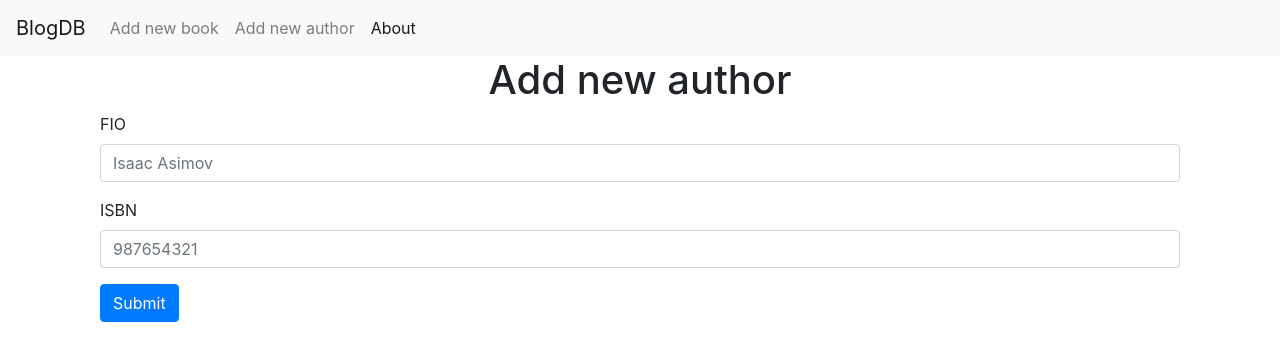
After one commit to fibboo/books_db_flask, a Flask app: page /add-author in a window 1280 px wide. The commit adds this page. Shown: the top 361 px of the page. Run offline with Flask 2, Linux system fonts and the light colour scheme; some libraries are stand-ins or nearby versions.

Commit message:
Maker author form and add related field to book form

```diff
--- a/books_db/froms.py
+++ b/books_db/froms.py
@@ -1,5 +1,6 @@
 from flask_wtf import FlaskForm
 from wtforms import fields, validators
+from wtforms_sqlalchemy.fields import QuerySelectField
 
 from .models import Author
 
@@ -12,4 +13,10 @@ class BookForm(FlaskForm):
         'Number of pages', [validators.input_required()]
     )
     review = fields.TextAreaField('Review', [validators.input_required()])
-    # author = QuerySelectField(query_factory=lambda: Author.query.all())
+    author = QuerySelectField(query_factory=lambda: Author.query.all())
+
+
+class AuthorForm(FlaskForm):
+    isbn = fields.IntegerField('ISBN', [validators.input_required()])
+    fio = fields.StringField('FIO', [validators.input_required(),
+                                     validators.Length(max=80)])
--- a/books_db/models.py
+++ b/books_db/models.py
@@ -37,9 +37,9 @@ class Book(db.Model):
     title = db.Column(db.String(120), nullable=False)
     number_of_pages = db.Column(db.Integer, nullable=False)
     review = db.Column(db.Text(), nullable=False)
-    # author_id = db.Column(
-    #     db.Integer, db.ForeignKey('author.id'), nullable=False)
-    # author = db.relationship('Author', backref=db.backref('books', lazy=True))
+    author_id = db.Column(
+        db.Integer, db.ForeignKey('author.id'), nullable=False)
+    author = db.relationship('Author', backref=db.backref('books', lazy=True))
 
     def __repr__(self):
         return '<Book %r>' % self.title
--- /dev/null
+++ b/books_db/templates/add_author.html
@@ -0,0 +1,18 @@
+{% extends 'base.html' %}
+
+{% block content %}
+    <h1 class="text-center">{% block fio %} Add new author {% endblock %}</h1>
+
+    <form method="post">
+        {{ form.csrf_token }}
+        <div class="form-group">
+            {{ form.fio.label}}
+            {{ form.fio(class='form-control', placeholder='Isaac Asimov') }}</div>
+        <div class="form-group">
+            {{ form.isbn.label}}
+            {{ form.isbn(class='form-control', placeholder='987654321') }}</div>
+        <div class="form-group">
+            <button type="submit" class="btn btn-primary">Submit</button>
+        </div>
+    </form>
+{% endblock %}
--- a/books_db/templates/base.html
+++ b/books_db/templates/base.html
@@ -22,6 +22,9 @@
         <ul class="navbar-nav">
             <li class="navbar-nav">
                 <a class="nav-link" href="{{ url_for('.add_book') }}">Add new book</a>
+            </li>
+            <li class="navbar-nav">
+                <a class="nav-link" href="{{ url_for('.add_author', return='.index') }}">Add new author</a>
             </li>
             <li class="nav-item active">
                 <a class="nav-link" href="#">About</a>
--- a/books_db/views.py
+++ b/books_db/views.py
@@ -1,6 +1,6 @@
 from flask import render_template, request, url_for, flash, redirect, Blueprint
 
-from .froms import BookForm
+from .froms import *
 from .models import *
 
 books_db = Blueprint('book_db', __name__)
@@ -9,13 +9,20 @@ books_db = Blueprint('book_db', __name__)
 @books_db.route('/')
 def index():
     books = Book.query.all()
-    return render_template('index.html', books=books)
+    authors = Author.query.all()
+    return render_template('index.html', books=books, authors=authors)
 
 
-@books_db.route('/<int:book_id>')
+@books_db.route('/books/<int:book_id>')
 def book_page(book_id):
     book = Book.query.get_or_404(book_id)
     return render_template('book.html', book=book)
+
+
+@books_db.route('/authors/<int:author_id>')
+def author_page(author_id):
+    author = Author.query.get_or_404(author_id)
+    return render_template('author.html', author=author)
 
 
 @books_db.route('/add-book', methods=('GET', 'POST'))
@@ -34,7 +41,27 @@ def add_book():
     return render_template('add_book.html', form=form)
 
 
-@books_db.route('/<int:book_id>/edit', methods=('GET', 'POST'))
+@books_db.route('/add-author', methods=('GET', 'POST'))
+def add_author():
+    form = AuthorForm()
+    if request.method == 'POST':
+        flash(form.errors)
+        if 'book_id' in request.values:
+            book_id = request.values['book_id']
+        else:
+            book_id = None
+        if form.validate_on_submit():
+            author = Author()
+            form.populate_obj(author)
+            db.session.add(author)
+            db.session.commit()
+            flash('Author added')
+            return redirect(url_for(request.values['return'], book_id=book_id))
+
+    return render_template('add_author.html', form=form)
+
+
+@books_db.route('/books/<int:book_id>/edit', methods=('GET', 'POST'))
 def edit_book(book_id):
     book = Book.query.get_or_404(book_id)
     form = BookForm(obj=book)
@@ -50,6 +77,22 @@ def edit_book(book_id):
     return render_template('edit_book.html', book=book, form=form)
 
 
+@books_db.route('/authors/<int:author_id>/edit', methods=('GET', 'POST'))
+def edit_author(author_id):
+    author = Author.query.get_or_404(author_id)
+    form = AuthorForm(obj=author)
+
+    if request.method == 'POST':
+        if form.validate_on_submit():
+            form.populate_obj(author)
+            db.session.add(author)
+            db.session.commit()
+            flash('Author edited')
+            return redirect(url_for('.book_page', author_id=author_id))
+
+    return render_template('edit_author.html', author=author, form=form)
+
+
 @books_db.route('/<int:book_id>/delete', methods=('POST',))
 def delete(book_id):
     book = Book.query.get_or_404(book_id)
--- a/requirements.txt
+++ b/requirements.txt
@@ -2,3 +2,4 @@ Flask==2.0.2
 Flask-SQLAlchemy==2.5.1
 Flask-Migrate==3.1.0
 Flask-WTF==1.0.0
+WTForms-SQLAlchemy==0.3
```
Also changed, not shown: books_db/templates/add_book.html (+10 -4 lines), books_db/templates/author.html (added, +19 -0 lines), books_db/templates/book.html (+5 -5 lines), books_db/templates/edit_author.html (added, +21 -0 lines), books_db/templates/edit_book.html (+13 -6 lines), books_db/templates/index.html (+26 -8 lines).
